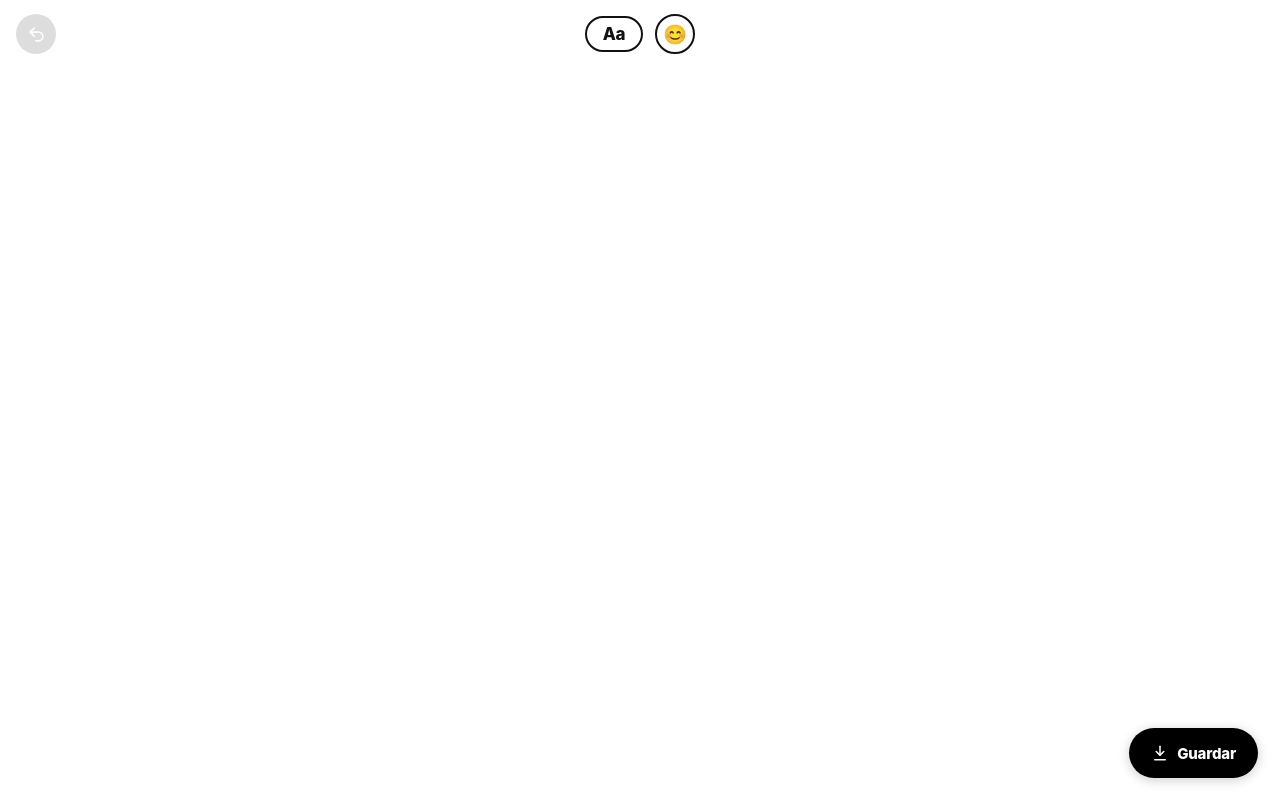
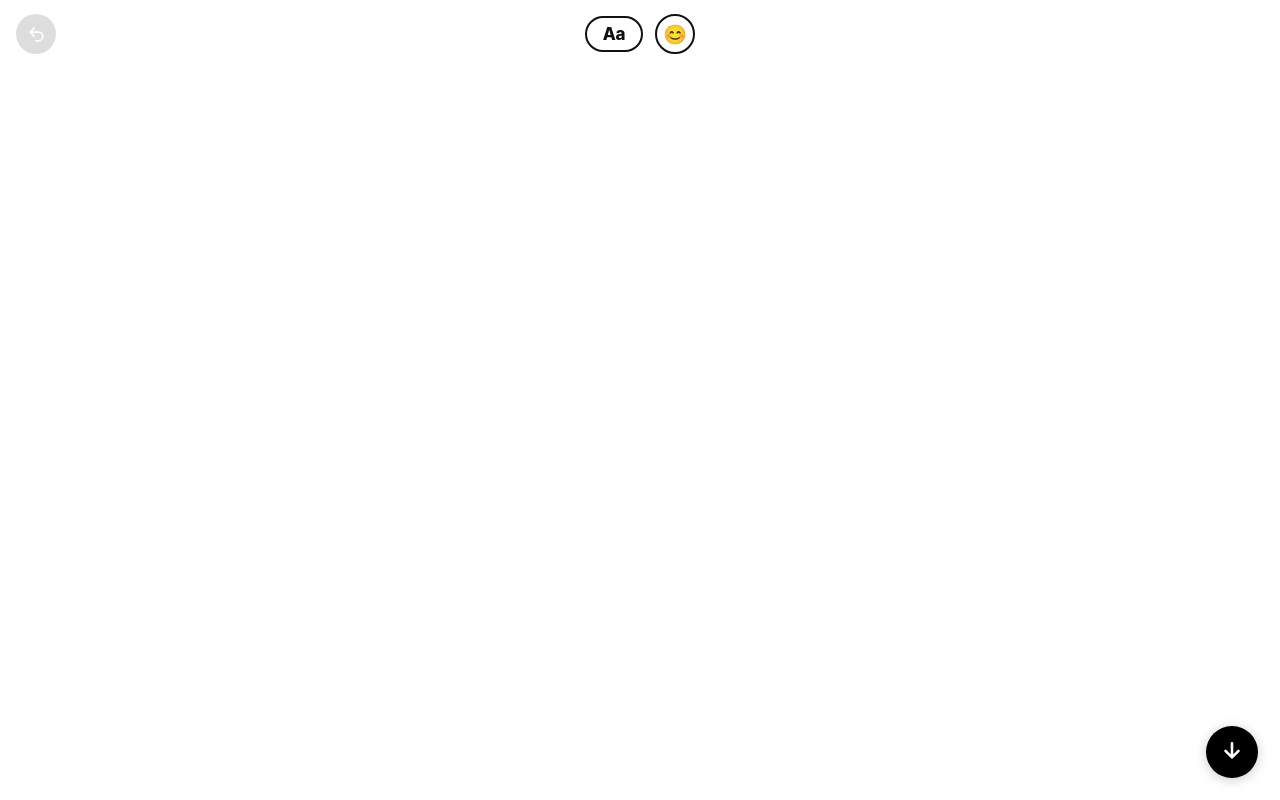
Before and after one commit to ivolevy/editor-cata, a React (Vite) app: page / in a window 1280 px wide. Built offline with nearby package versions, Linux system fonts and the light colour scheme.

Commit message:
No selection borders, red trash bottom-left, icon-only save

```diff
--- a/src/components/Toolbar.tsx
+++ b/src/components/Toolbar.tsx
@@ -1,5 +1,3 @@
-import { SaveIcon } from './icons'
-
 interface ToolbarProps {
   saving: boolean
   onSave: () => void
@@ -14,13 +12,16 @@ export function Toolbar({ saving, onSave }: ToolbarProps) {
         <button
           id="save-button"
           type="button"
-          className="ig-save-btn"
+          className="ig-save-btn ig-save-btn--icon"
+          aria-label="Guardar imagen"
           onClick={onSave}
           disabled={saving}
           aria-busy={saving}
         >
-          <SaveIcon width={18} height={18} />
-          <span>{saving ? 'Preparando…' : 'Guardar'}</span>
+          <svg viewBox="0 0 24 24" width="26" height="26" fill="none" stroke="currentColor"
+            strokeWidth="2.4" strokeLinecap="round" strokeLinejoin="round" aria-hidden="true">
+            <path d="M12 4v12M6 11l6 6 6-6" />
+          </svg>
         </button>
       </div>
     </nav>
--- a/src/index.css
+++ b/src/index.css
@@ -118,15 +118,12 @@ button:disabled { cursor: default; }
   cursor: grab;
   will-change: transform;
   border-radius: calc(10px * var(--inv));
-  outline: calc(2px * var(--inv)) solid transparent;
-  outline-offset: calc(5px * var(--inv));
-  transition: outline-color 0.15s var(--ease);
+  outline: none;
   animation: pop-in 0.25s var(--spring) both;
 }
 
 .canvas-el.is-deleting {
   pointer-events: none;
-  outline-color: transparent;
   animation: trash-fly 0.38s cubic-bezier(0.55, 0, 0.9, 0.4) forwards;
 }
 
@@ -139,10 +136,6 @@ button:disabled { cursor: default; }
   }
 }
 
-.canvas-el.is-selected {
-  outline-color: rgba(0, 0, 0, 0.55);
-  cursor: grabbing;
-}
 
 /* ── Top bar — IG-style overlay ────────────────────────────────────────── */
 
@@ -862,18 +855,17 @@ button:disabled { cursor: default; }
 
 .trash {
   position: absolute;
-  left: 50%;
-  bottom: calc(26px + var(--safe-bottom));
+  left: 22px;
+  bottom: calc(22px + var(--safe-bottom));
   z-index: 11;
-  width: 62px;
-  height: 62px;
-  margin-left: -31px;
+  width: 56px;
+  height: 56px;
   border-radius: 50%;
   display: grid;
   place-items: center;
   color: #fff;
-  background: rgba(0, 0, 0, 0.62);
-  border: 1.5px solid rgba(255, 255, 255, 0.35);
+  background: var(--danger);
+  border: none;
   backdrop-filter: blur(12px);
   -webkit-backdrop-filter: blur(12px);
   opacity: 0;
@@ -888,9 +880,8 @@ button:disabled { cursor: default; }
 }
 
 .trash.is-active {
-  background: var(--danger);
-  border-color: transparent;
-  transform: translateY(0) scale(1.35);
+  background: #e0183f;
+  transform: translateY(0) scale(1.3);
 }
 
 .trash__lid {
@@ -900,3 +891,10 @@ button:disabled { cursor: default; }
 }
 
 .trash.is-active .trash__lid { transform: rotate(-28deg) translateY(-2px); }
+
+.ig-save-btn--icon {
+  width: 52px;
+  height: 52px;
+  padding: 0;
+  justify-content: center;
+}
```
